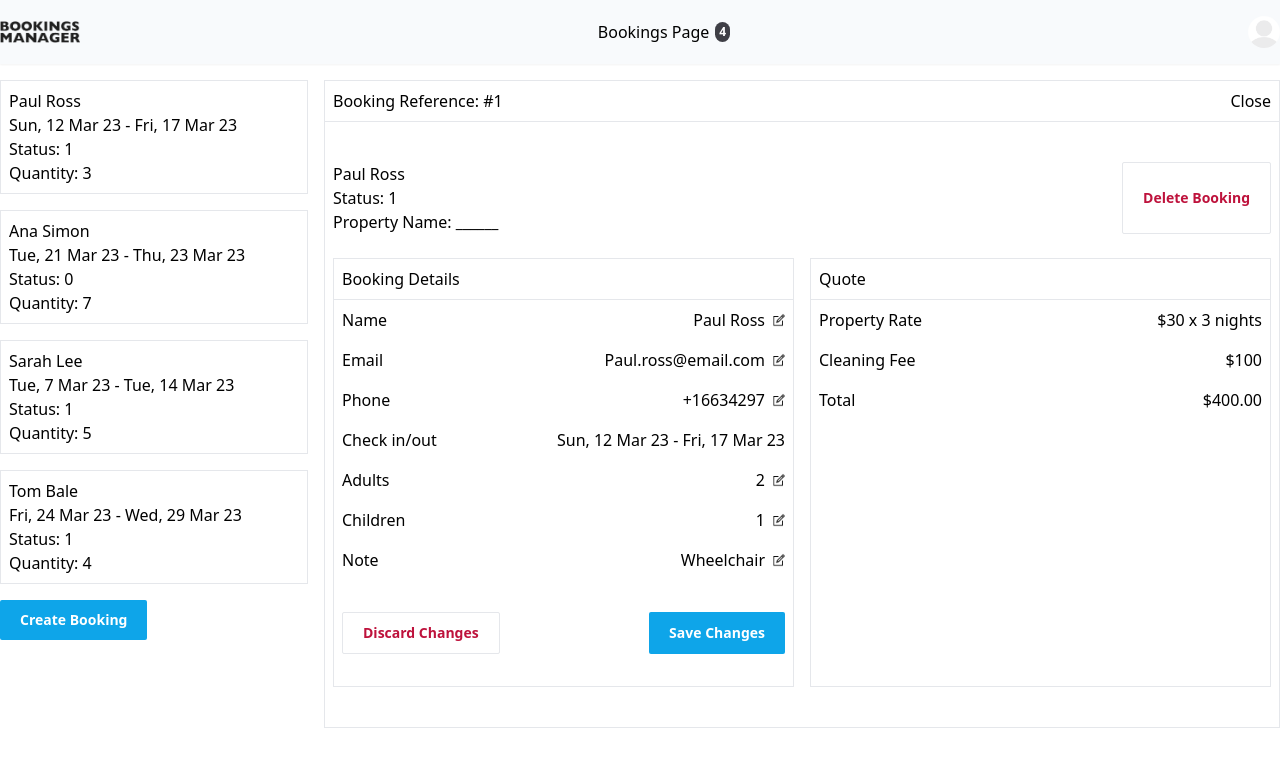
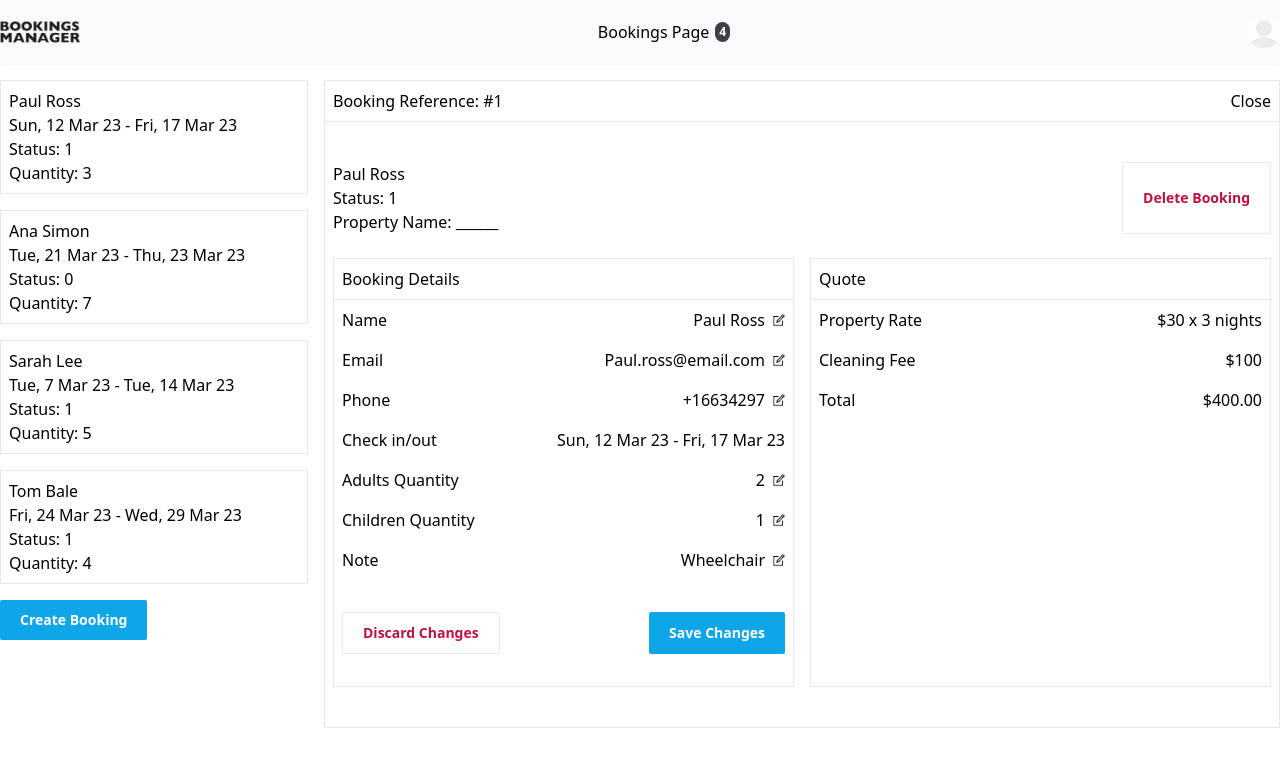
Before and after one commit to iorrah/bookings-manager, a React (Vite) app: page / in a window 1280 px wide. Both pictures are taken after a click on the button 154 px from the left and 137 px from the top of the page. Shown: the top 766 px of the page. Built offline with nearby package versions, Linux system fonts and the light colour scheme.

Commit message:
Re-use Booking Form for create and edit booking

```diff
--- a/src/pages/BookingsPage/BookingCreatorDetails/BookingCreator/index.tsx
+++ b/src/pages/BookingsPage/BookingCreatorDetails/BookingCreator/index.tsx
@@ -2,8 +2,8 @@ import { FC, useContext, useEffect, useState } from "react";
 
 import { Booking } from "../../../../types";
 
-import { BookingForm } from "./BookingForm";
-import { BookingQuote } from "./BookingQuote";
+import { BookingForm } from "../../shared/BookingForm";
+import { BookingQuote } from "../../shared/BookingQuote";
 import { BookingsContext } from "../../../../providers/bookings";
 
 type BookingCreatorType = FC<{ booking: Booking }>;
@@ -34,7 +34,7 @@ export const BookingCreator: BookingCreatorType = ({ booking }) => {
     <div className="grid grid-cols-12 gap-4">
       <div className="col-span-6 border">
         <BookingForm
-          editorBooking={editorBooking}
+          booking={editorBooking}
           onChange={handleChange}
           onSubmit={handleSubmit}
         />
--- a/src/pages/BookingsPage/BookingDetails/BookingEditor/BookingForm/BookingField/index.tsx
+++ /dev/null
@@ -1,54 +0,0 @@
-import { FC, useEffect, useState } from "react";
-
-import Pen from "./pen.svg";
-
-type BookingField = FC<{
-  id: number;
-  title: string;
-  field: string;
-  value: string;
-  required?: boolean;
-  onChange: (event: React.ChangeEvent<HTMLInputElement>) => void;
-  type?: "number" | "text";
-}>;
-
-export const BookingField: BookingField = ({
-  id,
-  title,
-  field,
-  value,
-  required,
-  onChange,
-  type
-}) => {
-  const [editing, setEditing] = useState(false);
-
-  const handleClick = () => setEditing(true);
-
-  useEffect(() => {
-    setEditing(false);
-  }, [id]);
-
-  return (
-    <div className="flex justify-between p-2">
-      <p>{title}</p>
-
-      {editing ? (
-        <input
-          type={type || "text"}
-          name={field}
-          value={value}
-          className="text-right border"
-          onChange={onChange}
-          autoFocus
-          required={required}
-        />
-      ) : (
-        <p className="flex cursor-pointer" onClick={handleClick}>
-          <label className="mr-2 block cursor-pointer">{value}</label>
-          <img src={Pen} alt="Pen Icon" className="w-3" />
-        </p>
-      )}
-    </div>
-  );
-};
--- a/src/pages/BookingsPage/BookingDetails/BookingEditor/BookingForm/index.tsx
+++ /dev/null
@@ -1,101 +0,0 @@
-import { FC } from "react";
-
-import { Booking } from "../../../../../types";
-import { fullDate } from "../../../../../utils/date";
-
-import { BookingField } from "./BookingField";
-
-type BookingForm = FC<{
-  editorBooking: Booking;
-  onChange: (event: React.ChangeEvent<HTMLInputElement>) => void;
-  onSubmit: (event: React.ChangeEvent<HTMLFormElement>) => void;
-}>;
-
-export const BookingForm: BookingForm = ({
-  editorBooking,
-  onChange,
-  onSubmit
-}) => {
-  return (
-    <form onSubmit={onSubmit}>
-      <div className="border-b p-2">Booking Details</div>
-
-      <BookingField
-        id={editorBooking.id}
-        title="Name"
-        field="guestName"
-        value={editorBooking.guestName}
-        onChange={onChange}
-        required
-      />
-
-      <BookingField
-        id={editorBooking.id}
-        title="Email"
-        field="guestEmail"
-        value={editorBooking.guestEmail}
-        onChange={onChange}
-        required
-      />
-
-      <BookingField
-        id={editorBooking.id}
-        title="Phone"
-        field="guestPhoneNumber"
-        value={editorBooking.guestPhoneNumber}
-        onChange={onChange}
-        required
-      />
-
-      <div className="flex justify-between p-2">
-        <p>Check in/out</p>
-        <p>
-          {fullDate(editorBooking.checkIn)} - {fullDate(editorBooking.checkOut)}
-        </p>
-      </div>
-
-      <BookingField
-        id={editorBooking.id}
-        title="Adults"
-        field="adultsAmount"
-        value={String(editorBooking.adultsAmount)}
-        onChange={onChange}
-        required
-        type="number"
-      />
-
-      <BookingField
-        id={editorBooking.id}
-        title="Children"
-        field="childrenAmount"
-        value={String(editorBooking.childrenAmount)}
-        onChange={onChange}
-        type="number"
-      />
-
-      <BookingField
-        id={editorBooking.id}
-        title="Note"
-        field="note"
-        value={editorBooking.note}
-        onChange={onChange}
-      />
-
-      <div className="flex justify-between px-2 py-8">
-        <button
-          type="submit"
-          className="bg-white px-5 py-2.5 text-sm leading-5 rounded-sm font-semibold text-rose-700 border"
-        >
-          Discard Changes
-        </button>
-
-        <button
-          type="submit"
-          className="bg-sky-500 hover:bg-sky-700 px-5 py-2.5 text-sm leading-5 rounded-sm font-semibold text-white"
-        >
-          Save Changes
-        </button>
-      </div>
-    </form>
-  );
-};
--- a/src/pages/BookingsPage/BookingDetails/BookingEditor/BookingQuote/index.tsx
+++ /dev/null
@@ -1,32 +0,0 @@
-import { FC } from "react";
-
-import { Booking } from "../../../../../types";
-
-type BookingQuoteType = FC<{ booking: Booking }>;
-
-export const BookingQuote: BookingQuoteType = ({ booking }) => {
-  if (!booking) {
-    console.log({ booking });
-  }
-
-  return (
-    <>
-      <div className="border-b p-2">Quote</div>
-
-      <div className="flex justify-between p-2">
-        <p>Property Rate</p>
-        <p>$30 x 3 nights</p>
-      </div>
-
-      <div className="flex justify-between p-2">
-        <p>Cleaning Fee</p>
-        <p>$100</p>
-      </div>
-
-      <div className="flex justify-between p-2">
-        <p>Total</p>
-        <p>$400.00</p>
-      </div>
-    </>
-  );
-};
--- a/src/pages/BookingsPage/BookingDetails/BookingEditor/index.tsx
+++ b/src/pages/BookingsPage/BookingDetails/BookingEditor/index.tsx
@@ -1,10 +1,9 @@
 import { FC, useContext, useEffect, useState } from "react";
 
+import { BookingsContext } from "../../../../providers/bookings";
 import { Booking } from "../../../../types";
-
-import { BookingForm } from "./BookingForm";
-import { BookingQuote } from "./BookingQuote";
-import { BookingsContext } from "../../../../providers/bookings";
+import { BookingForm } from "../../shared/BookingForm";
+import { BookingQuote } from "../../shared/BookingQuote";
 
 type BookingEditorType = FC<{ booking: Booking }>;
 
@@ -34,7 +33,7 @@ export const BookingEditor: BookingEditorType = ({ booking }) => {
     <div className="grid grid-cols-12 gap-4">
       <div className="col-span-6 border">
         <BookingForm
-          editorBooking={editorBooking}
+          booking={editorBooking}
           onChange={handleChange}
           onSubmit={handleSubmit}
         />
--- a/src/pages/BookingsPage/BookingDetails/index.tsx
+++ b/src/pages/BookingsPage/BookingDetails/index.tsx
@@ -9,6 +9,8 @@ type BookingDetailsType = FC<{
   onClose: () => void;
   onDelete: (bookingId: number) => void;
 }>;
+
+// TODO: this component might not be necesary
 
 export const BookingDetails: BookingDetailsType = ({
   booking,
--- a/src/pages/BookingsPage/BookingCreatorDetails/BookingCreator/BookingForm/BookingField/index.tsx
+++ b/src/pages/BookingsPage/shared/BookingForm/BookingField/index.tsx
@@ -10,6 +10,8 @@ type BookingField = FC<{
   required?: boolean;
   onChange: (event: React.ChangeEvent<HTMLInputElement>) => void;
   type?: "number" | "text";
+  visible?: boolean;
+  autoFocus?: boolean;
 }>;
 
 export const BookingField: BookingField = ({
@@ -19,11 +21,15 @@ export const BookingField: BookingField = ({
   value,
   required,
   onChange,
-  type
+  type,
+  visible,
+  autoFocus
 }) => {
   const [editing, setEditing] = useState(false);
 
-  const handleClick = () => setEditing(true);
+  const handleClick = () => {
+    setEditing(true);
+  };
 
   useEffect(() => {
     setEditing(false);
@@ -33,15 +39,16 @@ export const BookingField: BookingField = ({
     <div className="flex justify-between p-2">
       <p>{title}</p>
 
-      {editing ? (
+      {visible || editing ? (
         <input
           type={type || "text"}
           name={field}
           value={value}
           className="text-right border"
           onChange={onChange}
-          autoFocus
+          autoFocus={autoFocus}
           required={required}
+          placeholder={`Enter ${title.toLowerCase()}`}
         />
       ) : (
         <p className="flex cursor-pointer" onClick={handleClick}>
--- a/src/pages/BookingsPage/BookingCreatorDetails/BookingCreator/BookingForm/index.tsx
+++ b/src/pages/BookingsPage/shared/BookingForm/index.tsx
@@ -1,99 +1,107 @@
 import { FC } from "react";
 
-import { Booking } from "../../../../../types";
-import { fullDate } from "../../../../../utils/date";
+// TODO: use absolute paths
+import { Booking } from "../../../../types";
+import { fullDate } from "../../../../utils/date";
 
 import { BookingField } from "./BookingField";
 
 type BookingForm = FC<{
-  editorBooking: Booking;
+  booking: Booking;
   onChange: (event: React.ChangeEvent<HTMLInputElement>) => void;
   onSubmit: (event: React.ChangeEvent<HTMLFormElement>) => void;
 }>;
 
-export const BookingForm: BookingForm = ({
-  editorBooking,
-  onChange,
-  onSubmit
-}) => {
+export const BookingForm: BookingForm = ({ booking, onChange, onSubmit }) => {
+  const isCreating = booking.id === 0;
+
   return (
     <form onSubmit={onSubmit}>
       <div className="border-b p-2">Booking Details</div>
 
       <BookingField
-        id={editorBooking.id}
+        id={booking.id}
         title="Name"
         field="guestName"
-        value={editorBooking.guestName}
+        value={booking.guestName}
         onChange={onChange}
         required
+        visible={isCreating}
+        autoFocus
       />
 
       <BookingField
-        id={editorBooking.id}
+        id={booking.id}
         title="Email"
         field="guestEmail"
-        value={editorBooking.guestEmail}
+        value={booking.guestEmail}
         onChange={onChange}
         required
+        visible={isCreating}
       />
 
       <BookingField
-        id={editorBooking.id}
+        id={booking.id}
         title="Phone"
         field="guestPhoneNumber"
-        value={editorBooking.guestPhoneNumber}
+        value={booking.guestPhoneNumber}
         onChange={onChange}
         required
+        visible={isCreating}
       />
 
       <div className="flex justify-between p-2">
         <p>Check in/out</p>
         <p>
-          {fullDate(editorBooking.checkIn)} - {fullDate(editorBooking.checkOut)}
+          {fullDate(booking.checkIn)} - {fullDate(booking.checkOut)}
         </p>
       </div>
 
       <BookingField
-        id={editorBooking.id}
-        title="Adults"
+        id={booking.id}
+        title="Adults Quantity"
         field="adultsAmount"
-        value={String(editorBooking.adultsAmount)}
+        value={String(booking.adultsAmount)}
         onChange={onChange}
         required
         type="number"
+        visible={isCreating}
       />
 
       <BookingField
-        id={editorBooking.id}
-        title="Children"
+        id={booking.id}
+        title="Children Quantity"
         field="childrenAmount"
-        value={String(editorBooking.childrenAmount)}
+        value={String(booking.childrenAmount)}
         onChange={onChange}
         type="number"
+        visible={isCreating}
       />
 
       <BookingField
-        id={editorBooking.id}
+        id={booking.id}
         title="Note"
         field="note"
-        value={editorBooking.note}
+        value={booking.note}
         onChange={onChange}
+        visible={isCreating}
       />
 
       <div className="flex justify-between px-2 py-8">
+        {isCreating ? null : (
           <button
             type="submit"
             className="bg-white px-5 py-2.5 text-sm leading-5 rounded-sm font-semibold text-rose-700 border"
           >
             Discard Changes
           </button>
+        )}
 
         <button
           type="submit"
           className="bg-sky-500 hover:bg-sky-700 px-5 py-2.5 text-sm leading-5 rounded-sm font-semibold text-white"
         >
-          Save Changes
+          {isCreating ? "Submit" : "Save Changes"}
         </button>
       </div>
     </form>
```
Also changed, not shown: src/pages/BookingsPage/BookingDetails/BookingEditor/BookingForm/BookingField/pen.svg (deleted), src/pages/BookingsPage/shared/BookingForm/BookingField/pen.svg (renamed from src/pages/BookingsPage/BookingCreatorDetails/BookingCreator/BookingForm/BookingField/pen.svg), src/pages/BookingsPage/shared/BookingQuote/index.tsx (renamed from src/pages/BookingsPage/BookingCreatorDetails/BookingCreator/BookingQuote/index.tsx). Lines whose indentation alone changed are shown as unchanged.
